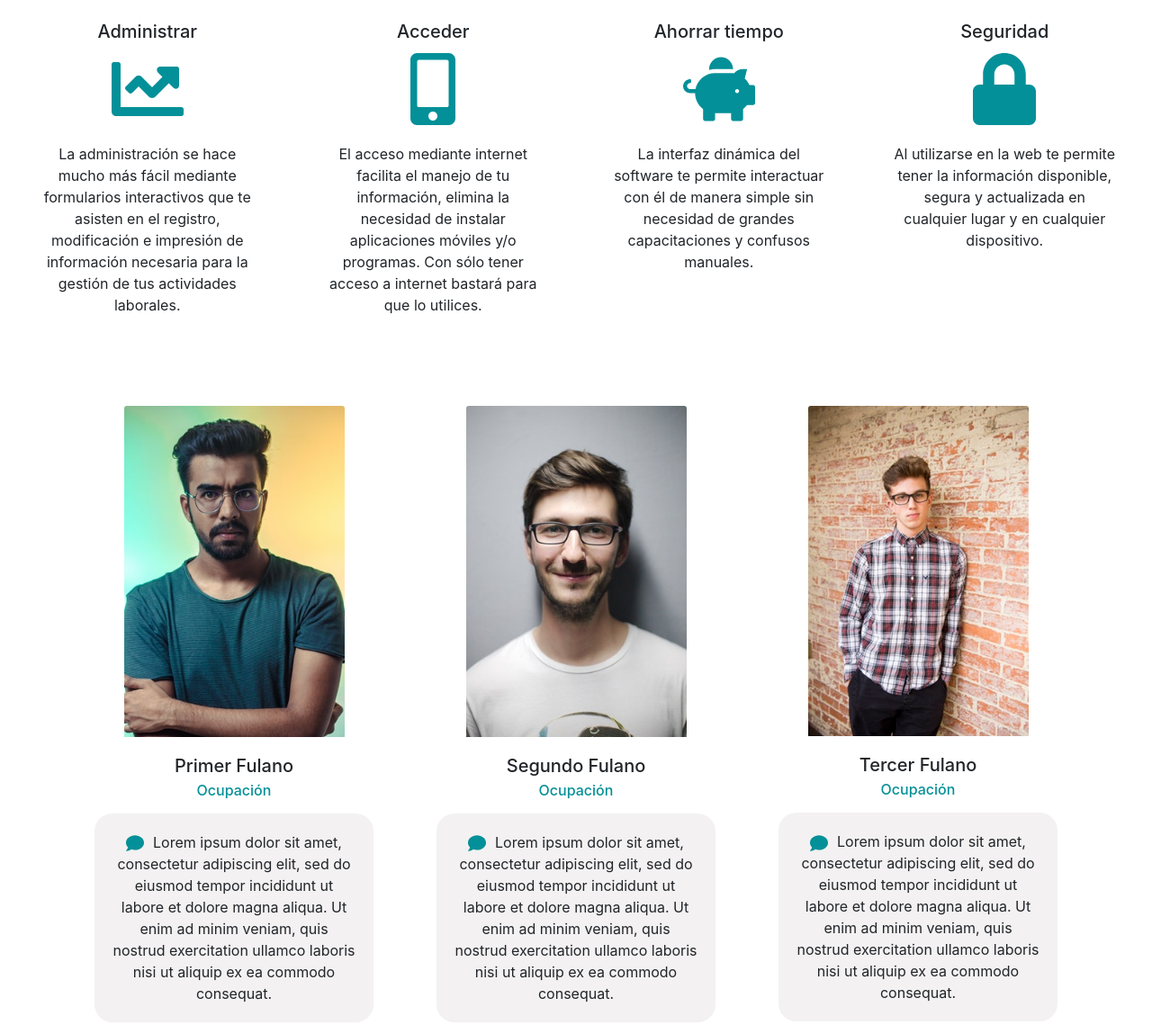
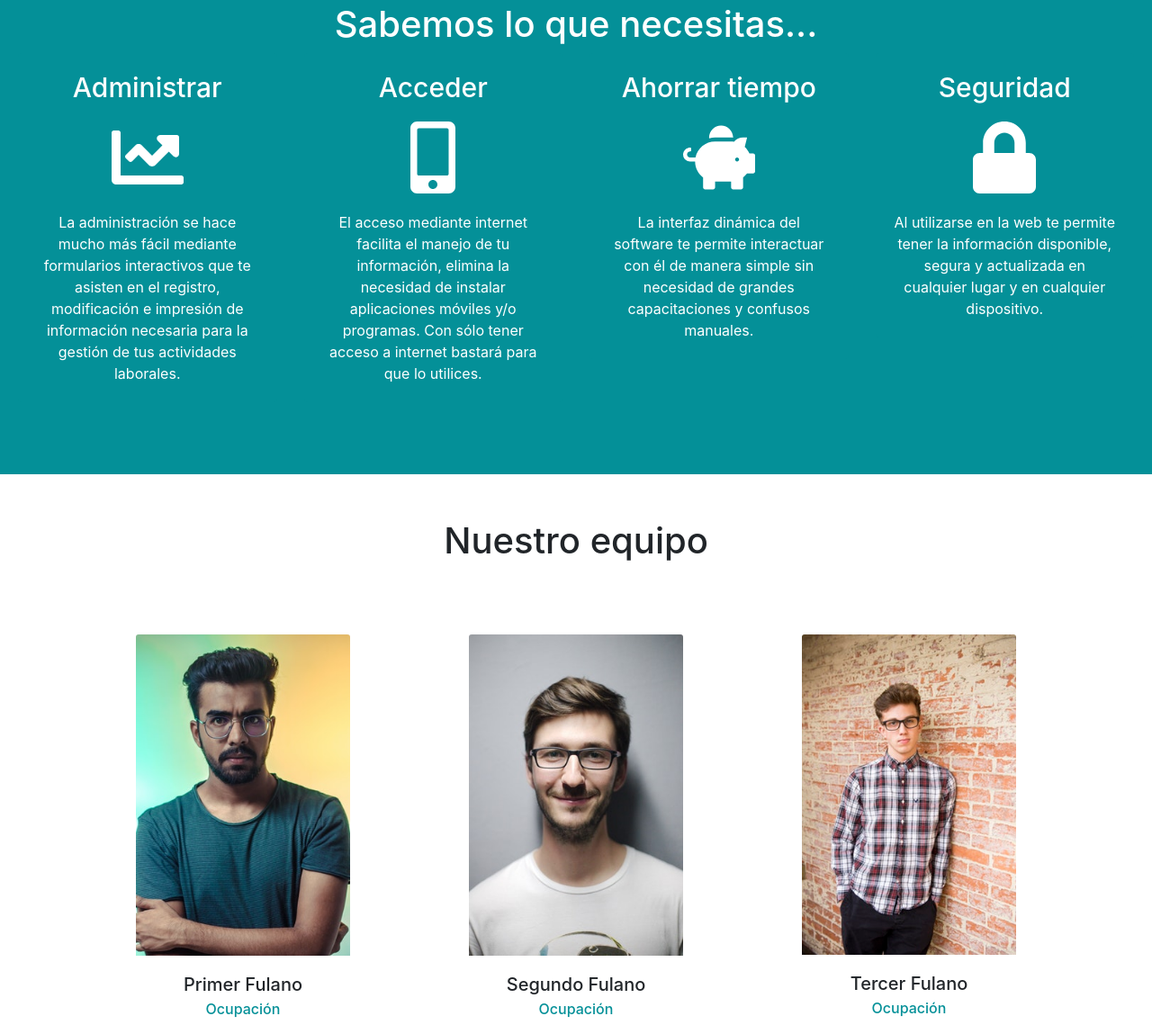
Before and after one commit to lmtejada/t-landing, a Gatsby site: page / in a window 1280 px wide. Shown: the part 893-2032 px from the top of the page at 90% size. Built offline with nearby package versions, Linux system fonts and the light colour scheme; Gatsby itself is replaced by a stand-in of ours.

Commit message:
Adding styles for feature cards

```diff
--- a/src/components/features/featureCard.scss
+++ b/src/components/features/featureCard.scss
@@ -3,12 +3,17 @@
 .feature {
     align-items: center;
     border: 0;
+    background-color: $color-primary-branding;
+    .card-title {
+        font-size: 30px;
+        color: white;
+    }
     .card-text {
+        color: white;
         .icon {
-            color: $color-primary-branding;
             display: block;
             font-size: 80px;
-            margin: 10px auto 20px auto;
+            margin: 20px auto 20px auto;
         }
     }
 }
--- a/src/components/features/features.js
+++ b/src/components/features/features.js
@@ -9,7 +9,8 @@ import "./features.scss";
 
 const Features = () => (
     <Container className="features col-md-12">
-        <div className="row">
+        <h1 className="text-center">Sabemos lo que necesitas...</h1>
+        <div className="row items">
             <div className="col-md-3 col-sm-12">
                 <FeatureCard name="Administrar">
                     <FaChartLine className="icon" />
--- a/src/components/features/features.scss
+++ b/src/components/features/features.scss
@@ -1,4 +1,8 @@
+@import '../../sass/variables.scss';
+
 .features {
-    margin: 80px auto;
-    padding: 0 20px;
+    margin: auto;
+    padding: 80px 20px;
+    background-color: $color-primary-branding;
+    color: white;
 }
--- a/src/components/profiles/profiles.js
+++ b/src/components/profiles/profiles.js
@@ -11,6 +11,7 @@ import "./profiles.scss";
 
 const Profiles = () => (
     <Container className="profiles">
+        <h1 className="text-center">Nuestro equipo</h1>
         <CardDeck>
             <ProfileCard image={image1} name="Primer Fulano" occupation="Ocupación">
                 Lorem ipsum dolor sit amet, consectetur adipiscing elit, sed do eiusmod tempor incididunt ut labore et dolore magna aliqua. Ut enim ad minim veniam, quis nostrud exercitation ullamco laboris nisi ut aliquip ex ea commodo consequat.
--- a/src/components/profiles/profiles.scss
+++ b/src/components/profiles/profiles.scss
@@ -1,7 +1,6 @@
 .profiles {
+    padding-top: 50px;
     .card-deck {
-        margin-top: 30px;
-        margin-bottom: 20px;
-        align-items: center;
+        margin: 80px auto 20px auto;
     }
 }
```
